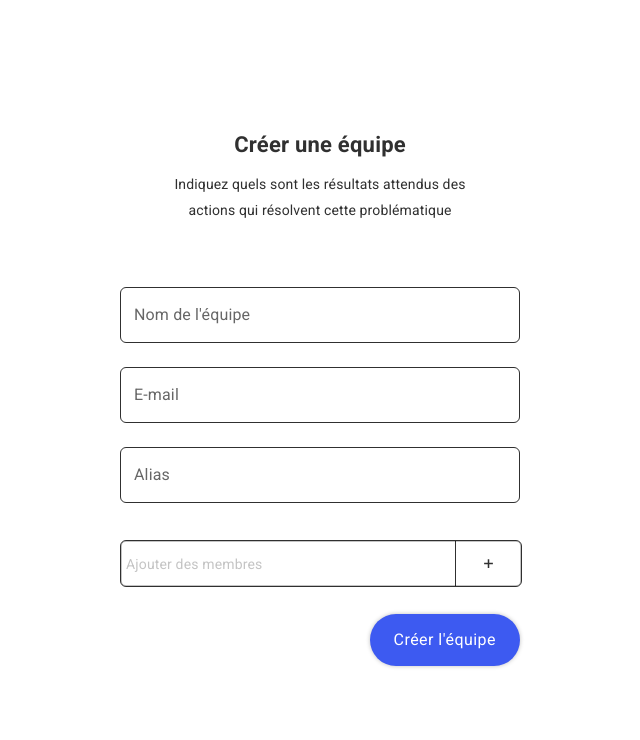
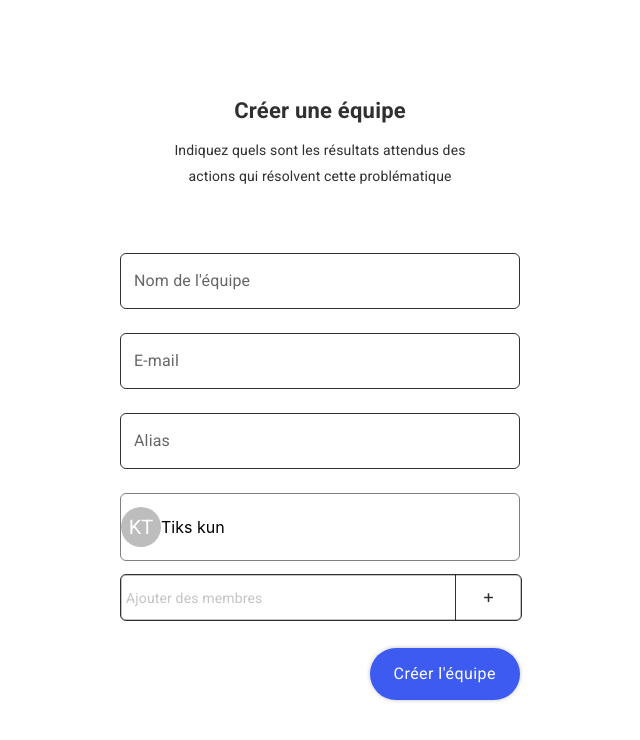
Before and after one commit to tiavina-mika/product-hero-draft, a React (Create React App) app: page / in a window 1280 px wide. Shown: the top 740 px of the page, without its empty margins (320-960 px from the left). Built offline with nearby package versions, Linux system fonts and the light colour scheme.

Commit message:
display fake data list

```diff
--- a/src/components/form/inputs/MultiSelectAutocompleteInput.tsx
+++ b/src/components/form/inputs/MultiSelectAutocompleteInput.tsx
@@ -2,10 +2,11 @@
 /* @jsx jsx */
 /** @jsxImportSource @emotion/react */
 import { jsx } from "@emotion/react";
-import { Autocomplete, Box, Stack } from "@mui/material";
+import { Autocomplete, Avatar, Box, Stack } from "@mui/material";
 import { FC, ReactNode, SyntheticEvent, useEffect, useState } from "react";
 
 import { IEntityOption } from "../../../types/team.type";
+import { getUserFullNameAbbreviation } from "../../../utils/utils";
 
 import TextFieldInput from "./TextFieldInput";
 
@@ -25,6 +26,13 @@ const classes = {
   button: {
     backgroundColor: "transparent",
     border: "none"
+  },
+  listContainer: {
+    background: "#FFFFFF",
+    border: "1px solid grey",
+    // border: '1px solid #F3F3F3',
+    borderRadius: 6,
+    minHeight: 66
   }
 };
 type Props = {
@@ -76,11 +84,30 @@ const MultiSelectAutocompleteInput: FC<Props> = ({
     setFocused(false);
   };
 
+  const fakes = [
+    {
+      label: "Tiks kun",
+      value: {
+        firstName: "Tiks",
+        lastName: "Kun"
+      }
+    }
+  ];
+
   return (
     <Stack spacing={1.6}>
-      <Stack>
-        {values.map((value, index) => (
-          <div key={value.label + index}>{value.label}</div>
+      <Stack css={classes.listContainer} justifyContent="center">
+        {fakes.map((value, index) => (
+          <div key={value.label + index} className="flexRow center">
+            <div>
+              {(value.value as any).image ? (
+                <Avatar alt={value.label} src={(value.value as any).image} />
+              ) : (
+                <Avatar>{getUserFullNameAbbreviation(value.value)}</Avatar>
+              )}
+            </div>
+            <div>{value.label}</div>
+          </div>
         ))}
       </Stack>
       <Box className="flexRow">
```
